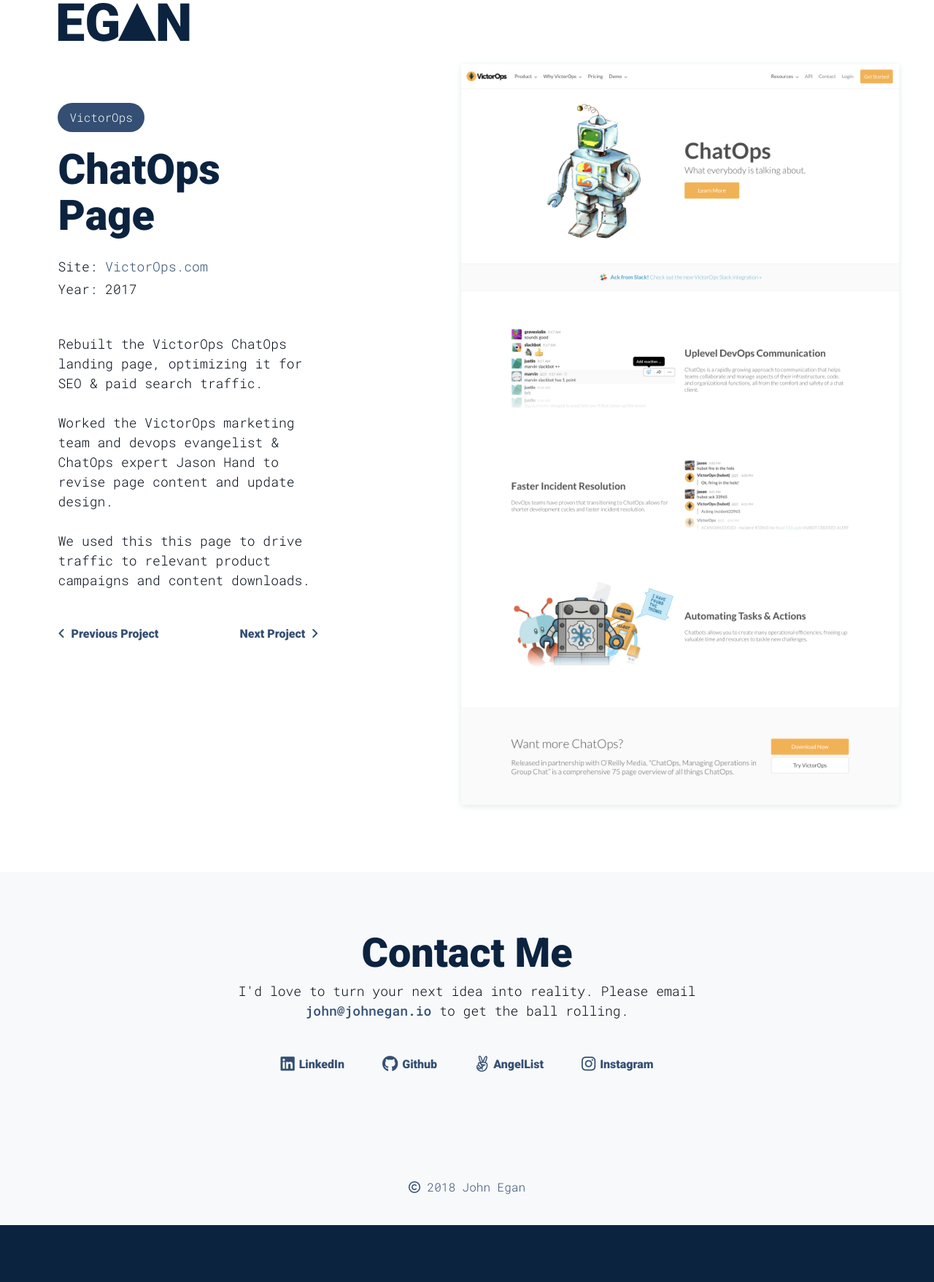
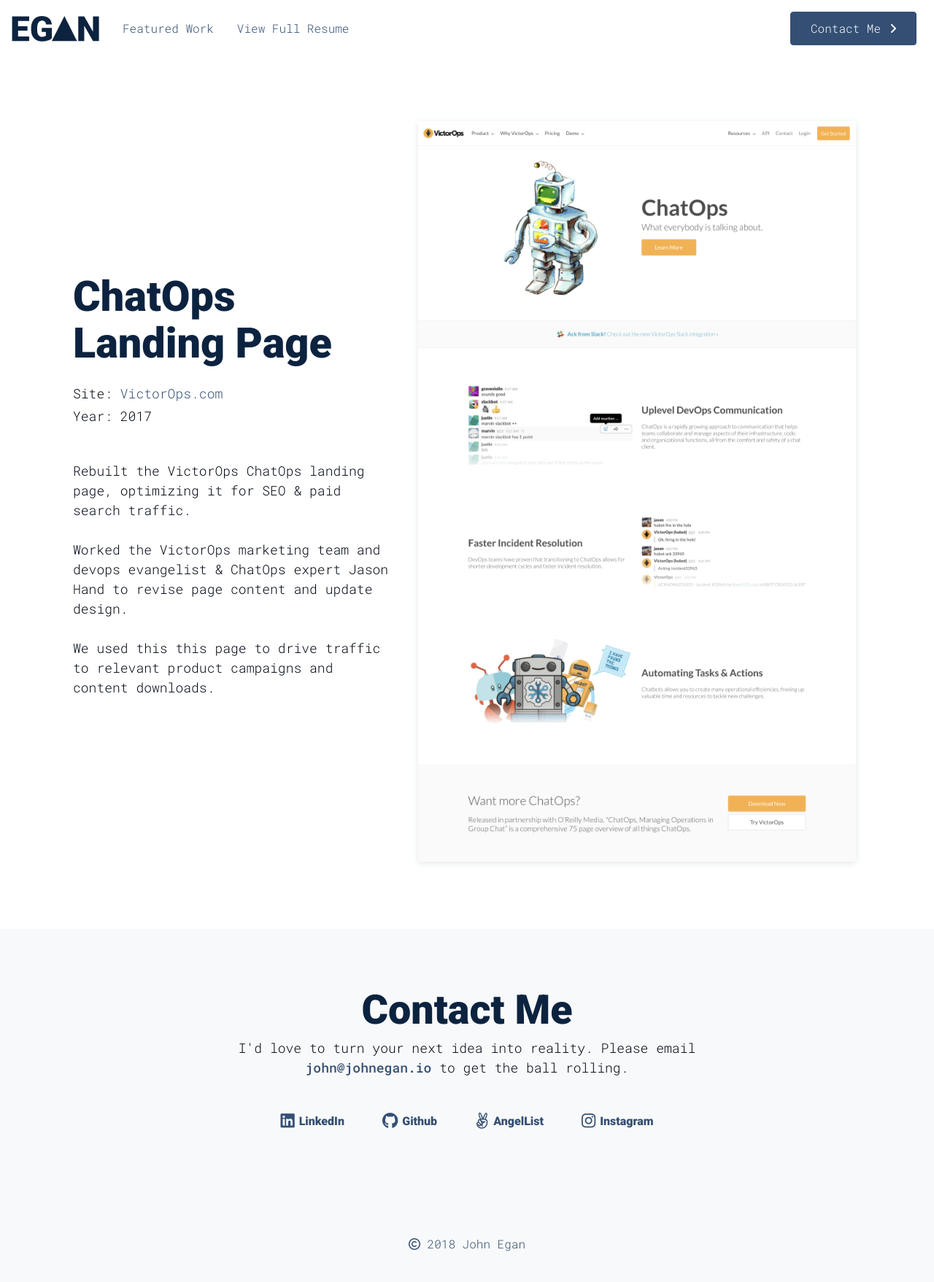
Before and after one commit to jegan3/jegan3.github.io, a Jekyll site: the page built from victorops/chatops.html, in a window 1280 px wide. Shown: the whole page at 73% size. Built offline with Jekyll 4.4.1, drawn with Linux system fonts in a browser that asks for light colours; nearby versions of some CDN libraries; before the commit the page ends 1679 px from its top, so only the background shows below that.

Commit message:
fixed proj pages

```diff
--- /dev/null
+++ b/_layouts/project.html
@@ -0,0 +1,33 @@
+---
+layout: default
+---
+
+<section id="hero" class="main white">
+	<div class="row">
+
+
+	<div class="container-fluid wow fadeIn" data-wow-delay=".5s">
+	{% include nav-inverse.html %}
+	</div>
+	</div>
+
+		<div class="container">
+
+<div class="row d-flex align-items-center">
+			<div class="col-md-5 white wow fadeIn">
+					<h1 class="display-3 mt-1" data-wow-delay=".6s">{{ page.project }}</h1>
+					<p class="mt-4 mb-0">Site: {{ page.found }}</p>
+					<p class="mt-1">Year: {{ page.year }}</p>
+					<p class="mt-5">{{ page.desc }}</p>
+
+			</div>
+
+
+			<div class=" col-md-7 white d-flex align-middle align-items-center text-center">
+				<img class="wow fadeInUp featured-img img-fluid mx-auto" id="{{ page.img-id }}" src="{{ site.url }}{{ page.img-url }}" />
+			</div>
+		</div>
+	</div>
+</section>
+
+{% include contact.html %}
--- a/assets/_sass/modules/_project.scss
+++ b/assets/_sass/modules/_project.scss
@@ -2,7 +2,7 @@
 
 
 .display-3 {
-  font-size: 3.6rem;
+  font-size: 3.6rem !important;
 }
 
 
--- a/victorops/chatops.html
+++ b/victorops/chatops.html
@@ -1,45 +1,12 @@
 ---
-layout: default
+permalink: victorops/chatops
+layout: project
 class: project
-permalink: victorops/chatops
+project: ChatOps Landing Page
+found: <a href="https://victorops.com">VictorOps.com</a>
+year: 2017
+desc: Rebuilt the VictorOps ChatOps landing page, optimizing it for SEO &amp; paid search traffic.<br /><br /> Worked the VictorOps marketing team and devops evangelist &amp; ChatOps expert Jason Hand to revise page content and update design.<br /><br />We used this this page to drive traffic to relevant product campaigns and content downloads.
+
+img-id: chatops
+img-url: /assets/img/600x1015-chatops-project@2x.png
 ---
-<section class="main">
-	<div class="row">
-
-
-<div class="col-md-5 white wow fadeIn a
-lign-content-between">
-	<div class="mx-auto col-md-9">
-		<a class="navbar-brand" href="/"><img src="{{ page.base_url }}/assets/img/180x53-logo.svg" /></a>
-			<div class="p-80">
-				<div class="pill" data-wow-delay=".4s">VictorOps</div>
-				<h1 class="display-3 mt-1" data-wow-delay=".6s">ChatOps Page</h1>
-				<p class="mt-4 mb-0">Site: <a href="https://victorops.com">VictorOps.com</a></p>
-				<p class="mt-1">Year: 2017</p>
-				<p class="mt-5">Rebuilt the VictorOps ChatOps landing page, optimizing it for SEO &amp; paid search traffic.<br /><br /> Worked the VictorOps marketing team and devops evangelist &amp; ChatOps expert Jason Hand to revise page content and update design.<br /><br />
-
-				We used this this page to drive traffic to relevant product campaigns and content downloads.</p>
-	</div>
-
-<div class="prev-next py-4">
-	<ul class="pagination d-flex justify-content-around">
-		<li class="mr-auto align-self-start"><a href="/victorops/product"><i class="fa fa-angle-left" aria-hidden="true"></i> Previous Project</a></li>
-		<li class="ml-auto align-self-end"><a href="/victorops/incident-management" >Next Project<i class="fa fa-angle-right" aria-hidden="true"></i></a></li> </ul>
-</div>
-
-
-	</div>
-</div>
-
-<div class="white col-md-7 d-flex align-middle align-items-center text-center">
-	<div class="col-md-10 mx-auto">
-
-
-	<img class="wow fadeInUp featured-img img-fluid mx-auto" id="chatops" src="{{ site.url }}/assets/img/600x1015-chatops-project@2x.png" />
-</div>
-</div>
-</div>
-</div>
-</section>
-
-{% include contact.html %}
```
Also changed, not shown: pats/email.html (+9 -40 lines), pats/social.html (+9 -40 lines), victorops/incident-management.html (+9 -40 lines), victorops/product.html (+10 -40 lines).
